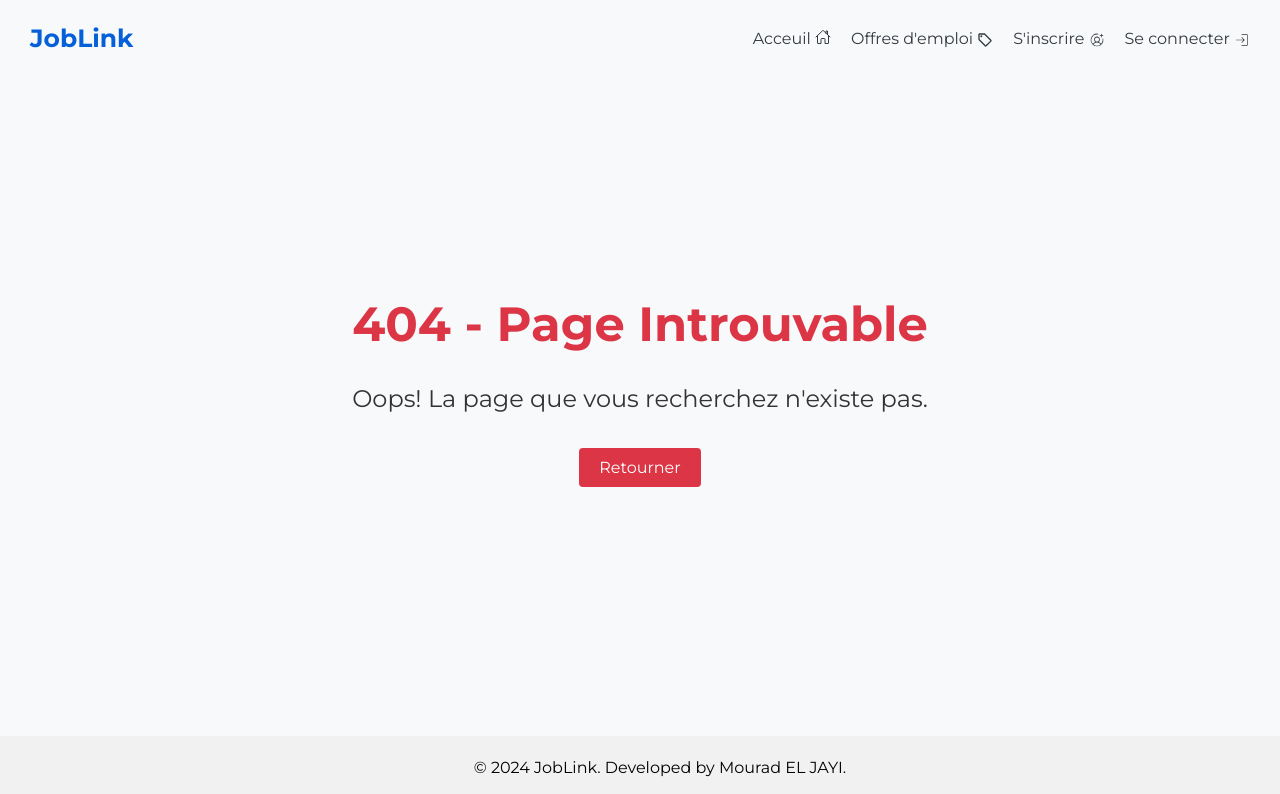
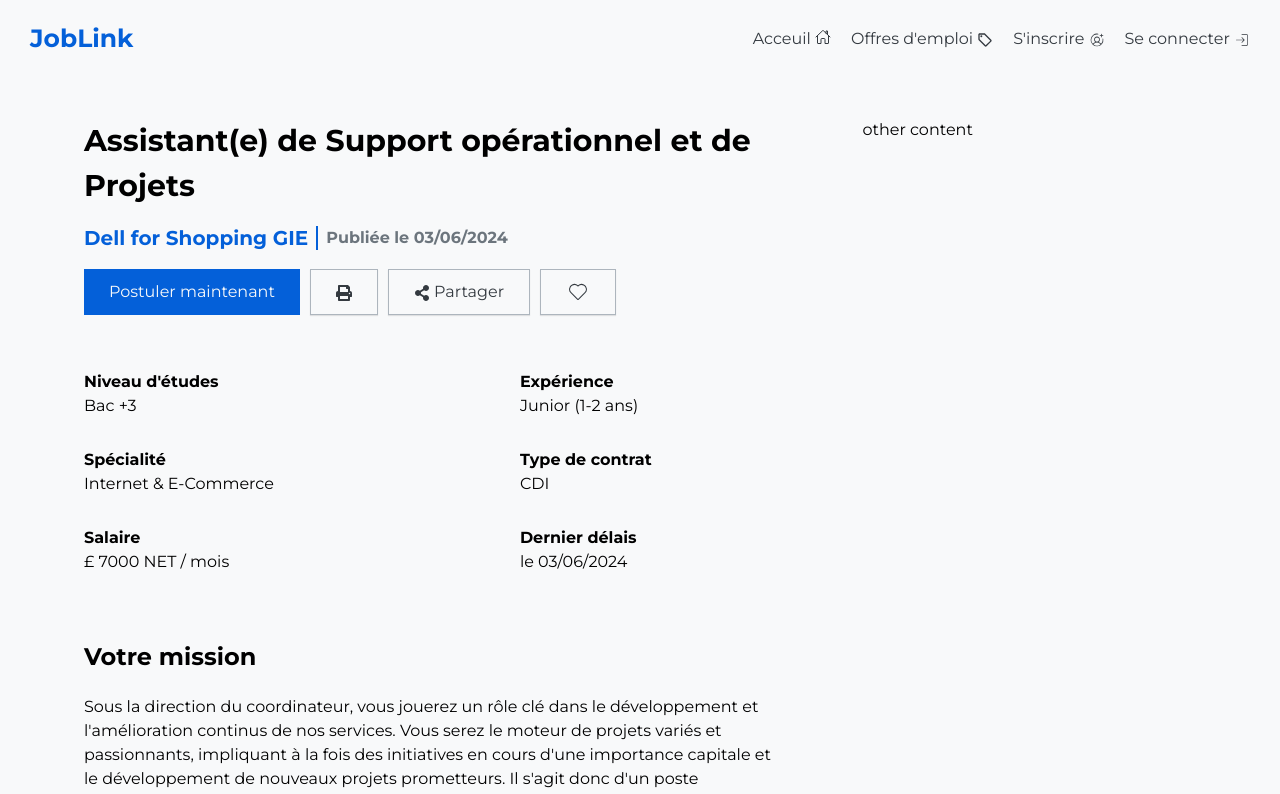
Before and after one commit to mouradeljayi/jobfinder_client, a React (Vite) app: page /jobdetail in a window 1280 px wide. Before the commit this address had no page. Shown: the top 794 px of the page. Built offline with nearby package versions, Linux system fonts and the light colour scheme.

Commit message:
start job detail interface

```diff
--- a/src/App.jsx
+++ b/src/App.jsx
@@ -1,7 +1,6 @@
 import { Route, Routes, Navigate, useLocation } from "react-router-dom";
 import { useState, Suspense } from "react";
 import { appRoutes } from "./routes";
-import Footer from "./components/Footer/Footer";
 
 function App() {
   const [username, setUsername] = useState("");
@@ -41,7 +40,6 @@ function App() {
           })}
         </Routes>
       </Suspense>
-      <Footer />
 
     </>
   );
--- a/src/components/Footer/Footer.css
+++ b/src/components/Footer/Footer.css
@@ -1,8 +1,7 @@
 .footer {
-    background-color: #f1f1f1;
-    padding: 20px;
-    text-align: center;
-    position: fixed;
-    bottom: 0;
-    width: 100%;
-  }
+  background-color: #f1f1f1;
+  padding: 20px;
+  text-align: center;
+  position: relative;
+  bottom: 0;
+}
--- a/src/components/Footer/Footer.jsx
+++ b/src/components/Footer/Footer.jsx
@@ -3,7 +3,7 @@ import './Footer.css';
 const Footer = () => {
   return (
     <footer className="footer">
-      <p>&copy; 2024 JobLink. Developed by Mourad EL JAYI.</p>
+      <p>&copy; 2024 JobLink. Tous droits réservés.</p>
     </footer>
   );
 }
--- a/src/routes.jsx
+++ b/src/routes.jsx
@@ -5,6 +5,7 @@ import Login from "./views/Login/Login"
 import Register from "./views/Register/Register";
 import NotFound from "./views/NotFound/NotFound";
 import JobsListing from "./views/JobsListing/JobsListing";
+import JobDetail from "./views/JobDetail/JobDetail";
 
 
 export const appRoutes = [
@@ -29,6 +30,11 @@ export const appRoutes = [
     requiresAuth: false,
   },
   {
+    path: "/jobdetail",
+    component: JobDetail,
+    requiresAuth: false,
+  },
+  {
     path: "*",
     component: NotFound,
     requiresAuth: false,
--- a/src/views/Home/Home.jsx
+++ b/src/views/Home/Home.jsx
@@ -5,6 +5,8 @@ import './Home.css';
 import { CiSearch } from "react-icons/ci";
 import { FaArrowDown } from "react-icons/fa";
 import PublicAnalytics from '../../components/PublicAnalytics/PublicAnalytics';
+import Footer from "../../components/Footer/Footer";
+
 
 function Home() {
 
@@ -36,6 +38,8 @@ function Home() {
             <FamousEmployers />
             <LatestJobs />
             <PublicAnalytics />
+            <Footer />
+
         </>
     )
 }
--- /dev/null
+++ b/src/views/JobDetail/JobDetail.css
@@ -0,0 +1,116 @@
+.jobdetail-container {
+    width: 90%;
+    margin: 0 auto;
+    padding: 20px;
+    box-sizing: border-box;
+    background-color: #f8f9fa;
+}
+
+.job-grid {
+    margin-top: 30px;
+    display: grid;
+    grid-template-columns: 70% 30%;
+}
+
+.jobtitle {
+    font-size: 30px;
+}
+
+.metajobtitle {
+    margin-top: 15px;
+    font-size: 20px;
+    display: flex;
+    align-items: center;
+    color: var(--primary);
+    cursor: pointer;
+}
+
+.metajobtitle:hover {
+    color: #0056b3;
+}
+
+.vertical-line {
+    width: 2px;
+    height: 1.2em;
+    background-color: var(--primary);
+    margin: 0 8px; /* Adjust the margin around the line */
+}
+
+.jobdate {
+    color: var(--secondary);
+    font-size: 16px;
+}
+
+.job-metainfo {
+    margin-top: 16px;
+    display: flex;
+}
+.applybtn {
+    font-size: 16px;
+    padding: 10px 25px;
+    color: #fff;
+    background-color: var(--primary);
+    cursor: pointer;
+    border: none;
+    color: var(--light);
+    transition: background-color 0.3s;
+}
+
+.applybtn:hover {
+    background-color: #0056b3;
+}
+
+.jobbtn {
+    font-size: 16px;
+    padding: 10px 25px;
+    color: #fff;
+    background-color: var(--light);
+    cursor: pointer;
+    border: 1px solid var(--gray);
+    color: var(--dark);
+    margin-left: 10px;
+    transition: background-color 0.3s;
+    box-shadow: 0 1px 1px rgba(0, 0, 0, 0.1);
+
+}
+
+.jobbtn:hover {
+    background-color: var(--gray);
+}
+
+.jobhearticon {
+    font-size: 24px;
+}
+
+.jobdetails {
+    margin-top: 40px;
+    width: 80%;
+    display: grid;
+    grid-template-columns: 70% 30%;
+}
+
+
+
+.detailjob {
+    padding-top: 15px;
+    padding-bottom: 15px;
+}
+
+.descriptionjob {
+    margin-top: 30px;
+    /* border-top: 1px solid var(--gray); */
+    padding-top: 20px;
+    width: 90%;
+}
+
+.descriptionjob p {
+    margin-top: 20px;
+}
+.descriptionjob ul {
+    width: 80%;
+    margin-left: 40px;
+}
+.descriptionjob li {
+    padding-top: 20px;
+
+}
--- /dev/null
+++ b/src/views/JobDetail/JobDetail.jsx
@@ -0,0 +1,115 @@
+import './JobDetail.css'
+import { FaPrint, FaShareAlt } from 'react-icons/fa'
+import { CiHeart } from "react-icons/ci";
+import { IoMdHeart } from "react-icons/io";
+
+const JobDetail = () => {
+    return (
+        <div className='jobdetail-container'>
+            <section className='job-grid'>
+
+                <div className='job-info'>
+                    <h1 className='jobtitle'>Assistant(e) de Support opérationnel et de Projets</h1>
+                    <h4 className='metajobtitle'>
+                        Dell for Shopping GIE
+                        <span class='vertical-line'></span>
+                        <span className='jobdate'> Publiée le 03/06/2024</span>
+                    </h4>
+
+                    <div className='job-metainfo'>
+                        <button className='applybtn'>Postuler maintenant</button>
+                        <button className='jobbtn'><FaPrint  className='icon'/></button>
+                        <button className='jobbtn'><FaShareAlt className='icon' /> Partager</button>
+                        <button className='jobbtn'><CiHeart className='icon jobhearticon' /></button>
+                    </div>
+
+                    <div className='jobdetails'>
+                        <div className='detailjob'>
+                            <h4>Niveau d'études</h4>
+                            <p>Bac +3</p>
+                        </div>
+
+                        <div  className='detailjob'>
+                            <h4>Expérience</h4>
+                            <p>Junior (1-2 ans)</p>
+                        </div>
+
+                        <div  className='detailjob'>
+                            <h4>Spécialité</h4>
+                            <p>Internet & E-Commerce</p>
+                        </div>
+
+                        <div  className='detailjob'>
+                            <h4>Type de contrat</h4>
+                            <p>CDI</p>
+                        </div>
+
+                        <div  className='detailjob'>
+                            <h4>Salaire</h4>
+                            <p>£ 7000 NET / mois</p>
+                        </div>
+
+                        <div  className='detailjob'>
+                            <h4>Dernier délais</h4>
+                            <p>le 03/06/2024</p>
+                        </div>
+
+                    </div>
+
+                    <div className='descriptionjob'>
+                        <h2>Votre mission</h2>
+                        <p>Sous la direction du coordinateur, vous jouerez un rôle clé dans le développement et l'amélioration continus de nos services. Vous serez le moteur de projets variés et passionnants, impliquant à la fois des initiatives en cours d'une importance capitale et le développement de nouveaux projets prometteurs. Il s'agit donc d'un poste dynamique, offrant une grande variété de tâches qui évolueront au fil du temps.</p>
+                    </div>
+
+                    <div className='descriptionjob'>
+                        <h2>Tâches principales</h2>
+                        <ul>
+                            <li>Réceptionner, analyser et suivre les requêtes des clients, en assurant un support personnalisé pour améliorer leur présence en ligne</li>
+                            <li>Réceptionner, analyser et suivre les requêtes des clients, en assurant un support personnalisé pour améliorer leur présence en ligne</li>
+
+                            <li>Réceptionner, analyser et suivre les requêtes des clients, en assurant un support personnalisé pour améliorer leur présence en ligne</li>
+
+                            <li>Réceptionner, analyser et suivre les requêtes des clients, en assurant un support personnalisé pour améliorer leur présence en ligne</li>
+
+                            <li>Réceptionner, analyser et suivre les requêtes des clients, en assurant un support personnalisé pour améliorer leur présence en ligne</li>
+
+                        </ul>
+                    </div>
+
+
+                    <div className='descriptionjob'>
+                        <h2>Profil Recherché</h2>
+                        <ul>
+                            <li>BAC+2 dans des domaines variés, ou expérience professionnelle équivalente</li>
+                            <li>Très bonne maîtrise des langues usuelles du pays, à l'écrit comme à l'oral (LU, FR, DE, EN obligatoires).</li>
+                            <li>Curiosité intellectuelle et envie d'apprendre au quotidien</li>
+                            <li>Intérêt pour les enjeux liés au commerce de détail et à l'urbanisme</li>
+
+                        </ul>
+                    </div>
+
+                    <div className='descriptionjob'>
+                        <h2>Ce que nous offrons</h2>
+                        <ul>
+                            <li>Un cadre et environnement de travail stimulant</li>
+                            <li>Un cadre et environnement de travail stimulant</li>
+                            <li>Un cadre et environnement de travail stimulant</li>
+                            <li>Un cadre et environnement de travail stimulant</li>
+
+                        </ul>
+                    </div>
+
+
+                </div>
+
+
+                <div className='job-sidebar'>
+                    other content
+                </div>
+
+            </section>
+        </div>
+    )
+}
+
+export default JobDetail
```
